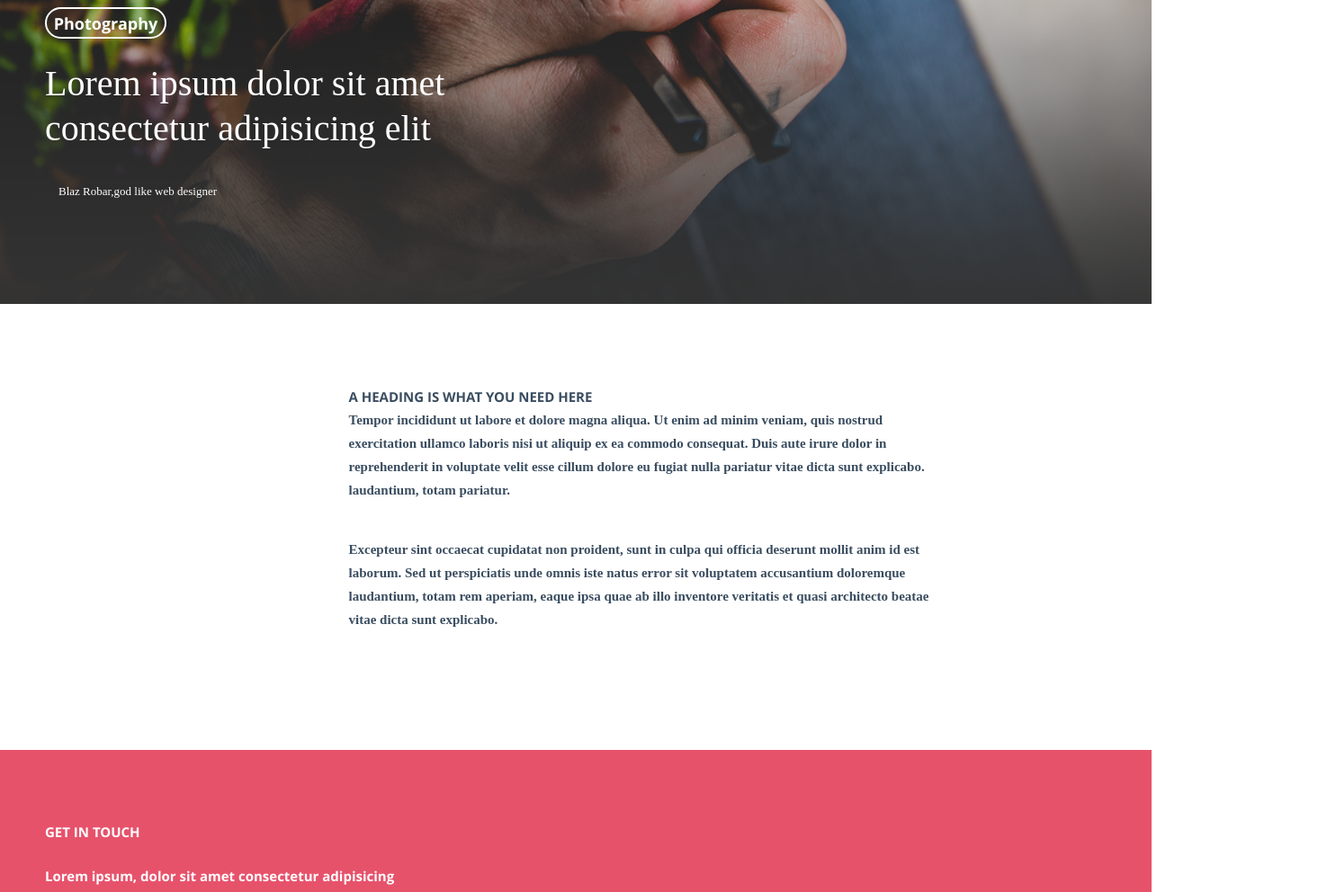
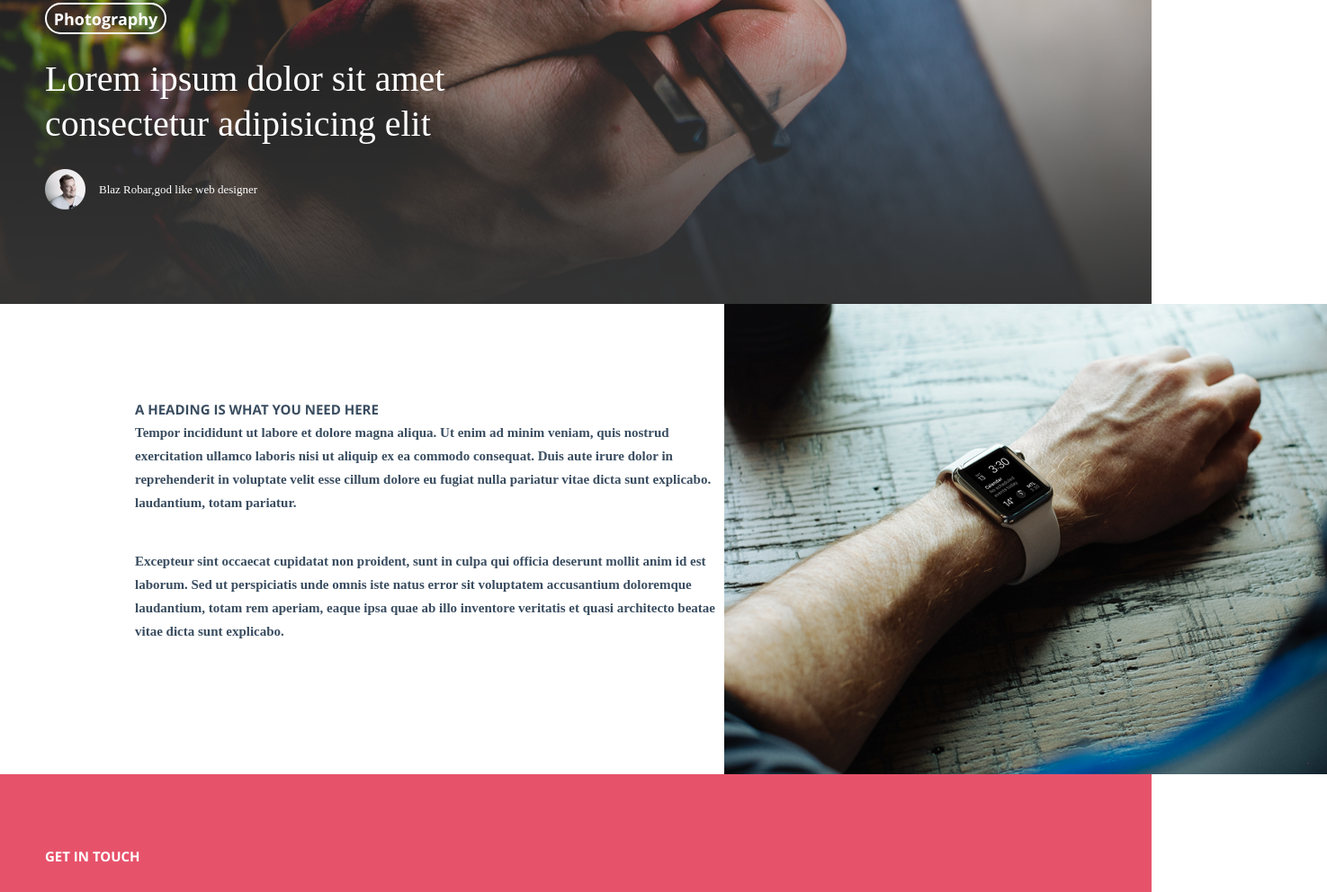
Before and after one commit to Dowlet77/Pex, a plain HTML site: page index.html in a window 1280 px wide. Shown: the part 3447-4439 px from the top of the page at 90% size, 1475 px wide, since content can reach past the window. Drawn offline with Linux system fonts and the light colour scheme; the site is published under a folder, as on GitHub Pages, so addresses that start at the root find nothing; files whose address does not match are found by name.

Commit message:
Исправил ошибку.

```diff
--- a/index.html
+++ b/index.html
@@ -5,7 +5,7 @@
     <meta charset="UTF-8">
     <meta name="viewport" content="width=device-width, initial-scale=1.0">
     <link rel="stylesheet" href="css/style.css">
-    <title>Document</title>
+    <title>Pex</title>
 </head>
 
 <body>
@@ -108,7 +108,7 @@
         <section class="about">
             <div class="about__body">
                 <div class="about__img">
-                    <img src="/img/bc3.png" alt="">
+                    <img src="img/bc3.png" alt="...">
                 </div>
                 <div class="about__content content-about container" style="padding-right:100px;">
                     <h2 class="content-about__title">
@@ -163,7 +163,7 @@
                     </p>
                     <div class="content__user user-content">
                         <div class="user-content__logo">
-                            <img src="/img/logo3.png" alt="">
+                            <img src="img/logo3.png" alt="...">
                         </div>
                         <div class="user-content__text">
                             Blaz Robar,god like web designer
@@ -195,7 +195,7 @@
                     </p>
                 </div>
                 <div class="about__img">
-                    <img src="/img/bc6.png" alt="">
+                    <img src="img/bc6.png" alt="...">
                 </div>
             </div>
         </section>
```
